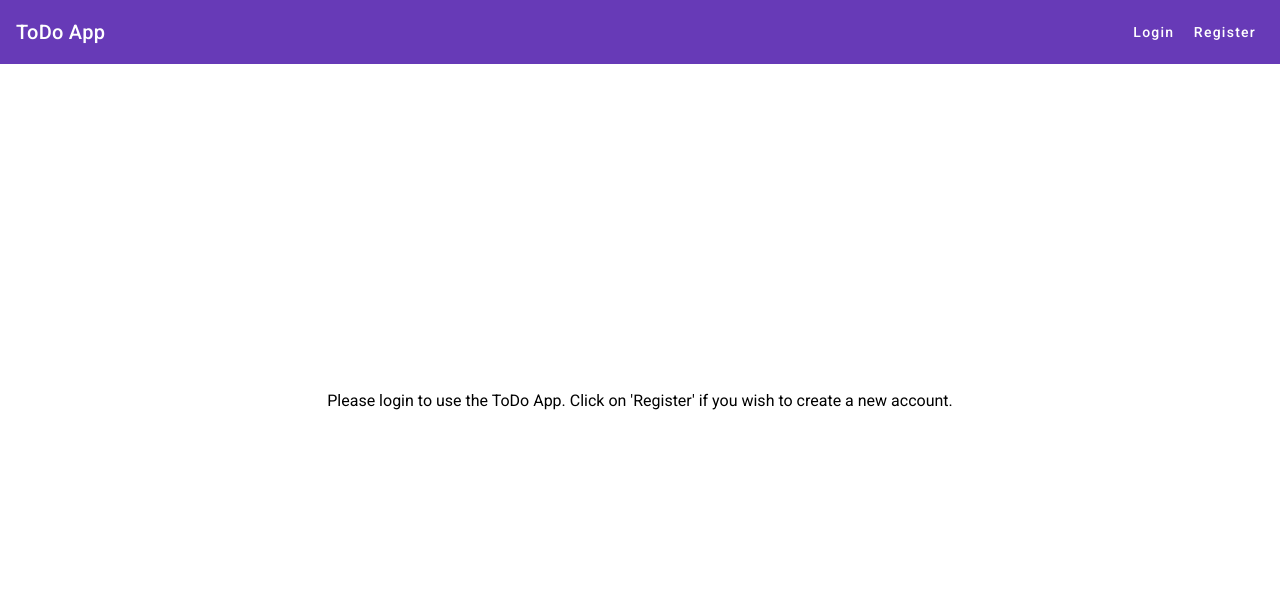
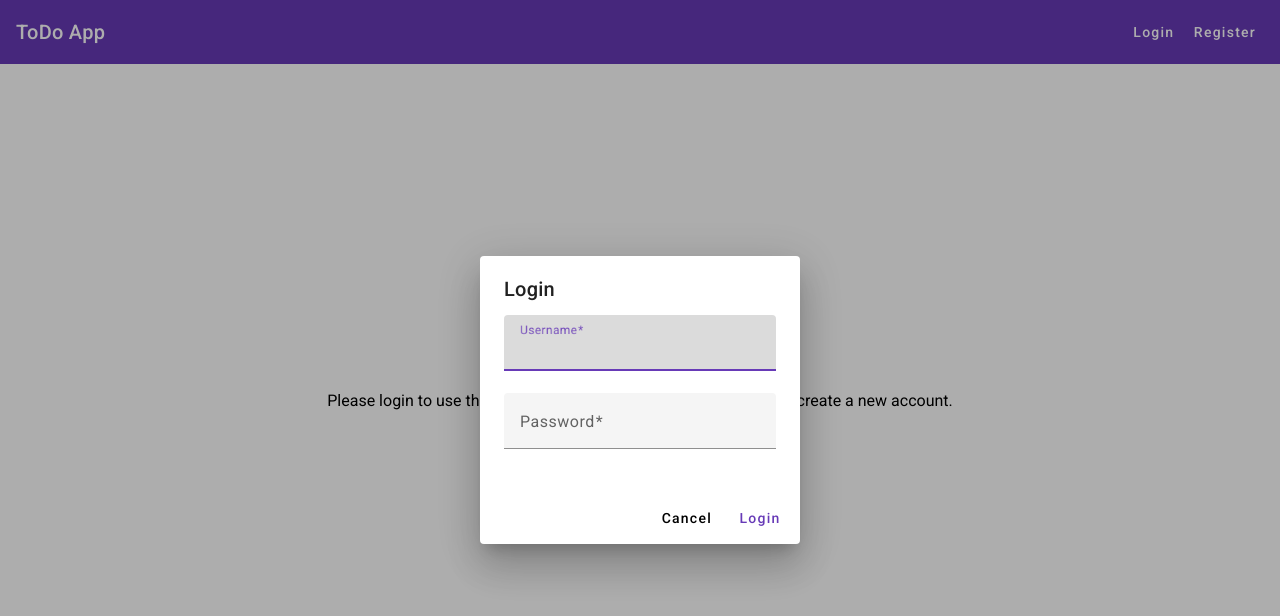
Before and after one commit to Russell-Len/todo-app, an Angular app: page / in a window 1280 px wide. Both pictures are taken after a click on the button "Login". Shown: the top 616 px of the page. Built offline with nearby package versions, Linux system fonts and the light colour scheme; what ngx-mat-timepicker would draw is missing.

Commit message:
Added Login form and store jwt

```diff
--- a/src/app/author-login-dialog/author-login-dialog.component.css
+++ b/src/app/author-login-dialog/author-login-dialog.component.css
@@ -0,0 +1,15 @@
+.dialog-form {
+    display: flex;
+    flex-direction: column;
+    align-items: flex-start;
+    min-width: 25vw;
+}
+
+.dialog-form-field {
+    width: 100%;
+}
+
+.dialog-actions {
+    display: flex;
+    justify-content: flex-end;
+}
--- a/src/app/author-login-dialog/author-login-dialog.component.html
+++ b/src/app/author-login-dialog/author-login-dialog.component.html
@@ -1 +1,18 @@
-<p>author-login-dialog works!</p>
+<h1 mat-dialog-title>Login</h1>
+
+<div mat-dialog-content class="dialog-form">
+    <mat-form-field appearance="fill" class="dialog-form-field">
+        <mat-label>Username</mat-label>
+        <input matInput [(ngModel)]="credentials.username" required>
+    </mat-form-field>
+
+    <mat-form-field appearance="fill" class="dialog-form-field">
+        <mat-label>Password</mat-label>
+        <input matInput type="password" [(ngModel)]="credentials.password" required>
+    </mat-form-field>
+</div>
+
+<div mat-dialog-actions class="dialog-actions">
+    <button mat-button (click)="onCancelClick()">Cancel</button>
+    <button mat-button color="primary" (click)="onLoginClick()">Login</button>
+</div>
--- a/src/app/author-login-dialog/author-login-dialog.component.ts
+++ b/src/app/author-login-dialog/author-login-dialog.component.ts
@@ -1,4 +1,7 @@
 import { Component } from '@angular/core';
+import { MatDialogRef } from '@angular/material/dialog';
+import { ICredentials } from '../model/ICredentials';
+import { AuthService } from '../services/auth.service';
 
 @Component({
   selector: 'app-author-login-dialog',
@@ -7,4 +10,24 @@ import { Component } from '@angular/core';
 })
 export class AuthorLoginDialogComponent {
 
+  public credentials: ICredentials = {
+    username: '', password: ''
+  }
+
+  constructor(
+    public dialogRef: MatDialogRef<AuthorLoginDialogComponent>,
+    public authService: AuthService
+  ) { }
+
+  onCancelClick(): void {
+    this.dialogRef.close();
+  }
+
+  onLoginClick(): void {
+    this.authService.login(this.credentials)
+      .subscribe((token: string) =>{
+        localStorage.setItem('token', token);
+        this.dialogRef.close();
+      });
+  }
 }
--- /dev/null
+++ b/src/app/model/ICredentials.ts
@@ -0,0 +1,4 @@
+export interface ICredentials {
+    username: string,
+    password: string
+}
--- /dev/null
+++ b/src/app/services/auth.service.ts
@@ -0,0 +1,24 @@
+import { HttpClient, HttpHeaders } from '@angular/common/http';
+import { Injectable } from '@angular/core';
+import { Observable } from 'rxjs';
+import { environment } from 'src/environments/environment';
+import { ICredentials } from '../model/ICredentials';
+
+@Injectable({
+  providedIn: 'root'
+})
+export class AuthService {
+
+  private authApiUrl = `${environment.apiBaseURL}/auth`;
+
+  constructor(private http: HttpClient) { }
+
+  login(credentials: ICredentials): Observable<any> {
+    return this.http.post(`${this.authApiUrl}/login`, credentials, { responseType: 'text' });
+  }
+
+  //register
+
+  //logout
+
+}
--- a/src/app/toolbar/toolbar.component.html
+++ b/src/app/toolbar/toolbar.component.html
@@ -3,7 +3,7 @@
 
     <span class="toolbar-spacer"></span>
 
-    <button mat-button>
+    <button mat-button (click)="openLoginDialog()">
         Login
     </button>
 
--- a/src/app/toolbar/toolbar.component.ts
+++ b/src/app/toolbar/toolbar.component.ts
@@ -1,4 +1,7 @@
 import { Component } from '@angular/core';
+import { MatDialog } from '@angular/material/dialog';
+import { AuthorLoginDialogComponent } from '../author-login-dialog/author-login-dialog.component';
+import { AuthorRegisterDialogComponent } from '../author-register-dialog/author-register-dialog.component';
 
 @Component({
   selector: 'app-toolbar',
@@ -7,4 +10,18 @@ import { Component } from '@angular/core';
 })
 export class ToolbarComponent {
 
+  constructor(public dialog: MatDialog){}
+
+  openLoginDialog() : void{
+    const dialogRef = this.dialog.open(AuthorLoginDialogComponent);
+
+    dialogRef.afterClosed().subscribe();
+  }
+
+  openRegisterDialog() : void{
+    const dialogRef = this.dialog.open(AuthorRegisterDialogComponent);
+
+    dialogRef.afterClosed().subscribe();
+  }
+
 }
```
